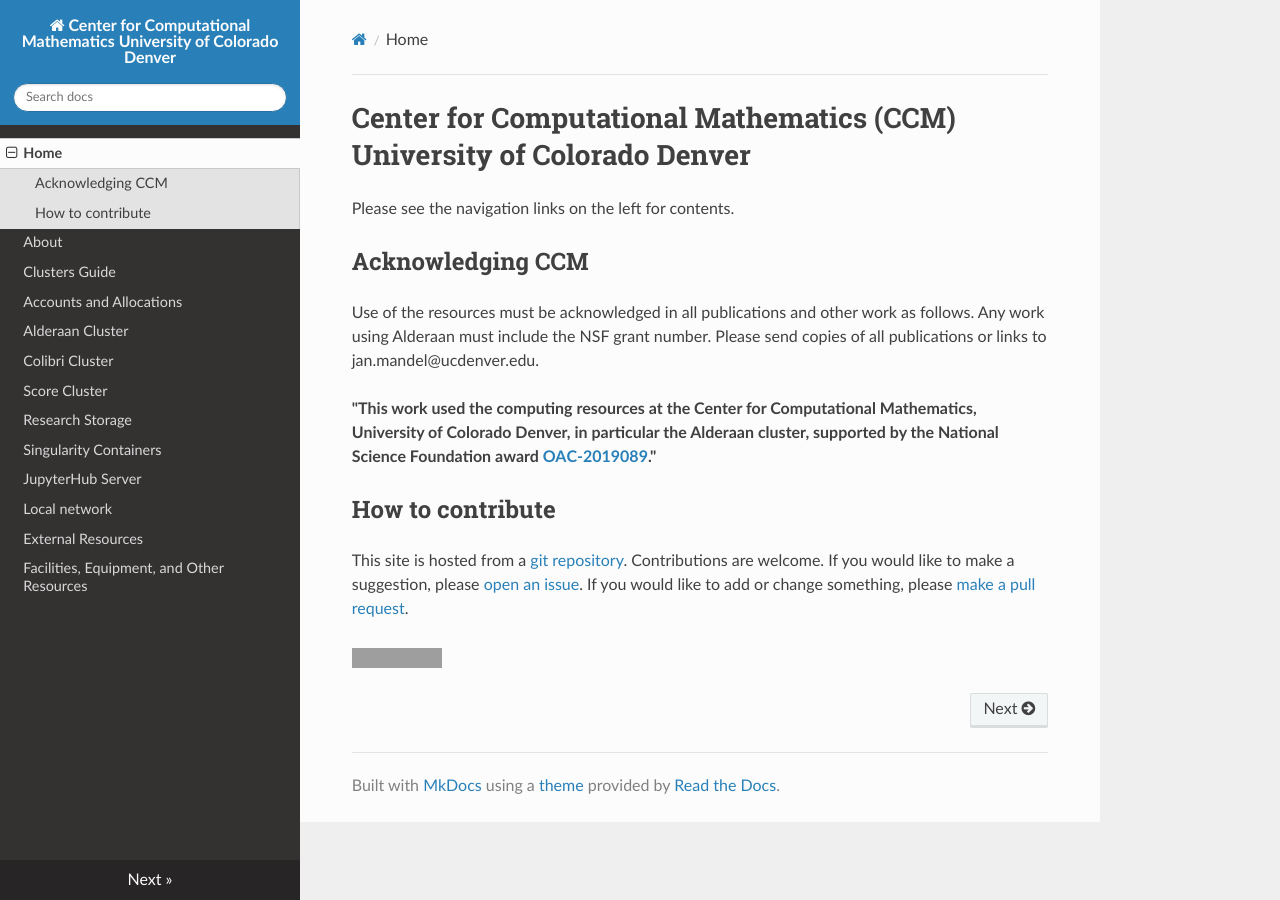
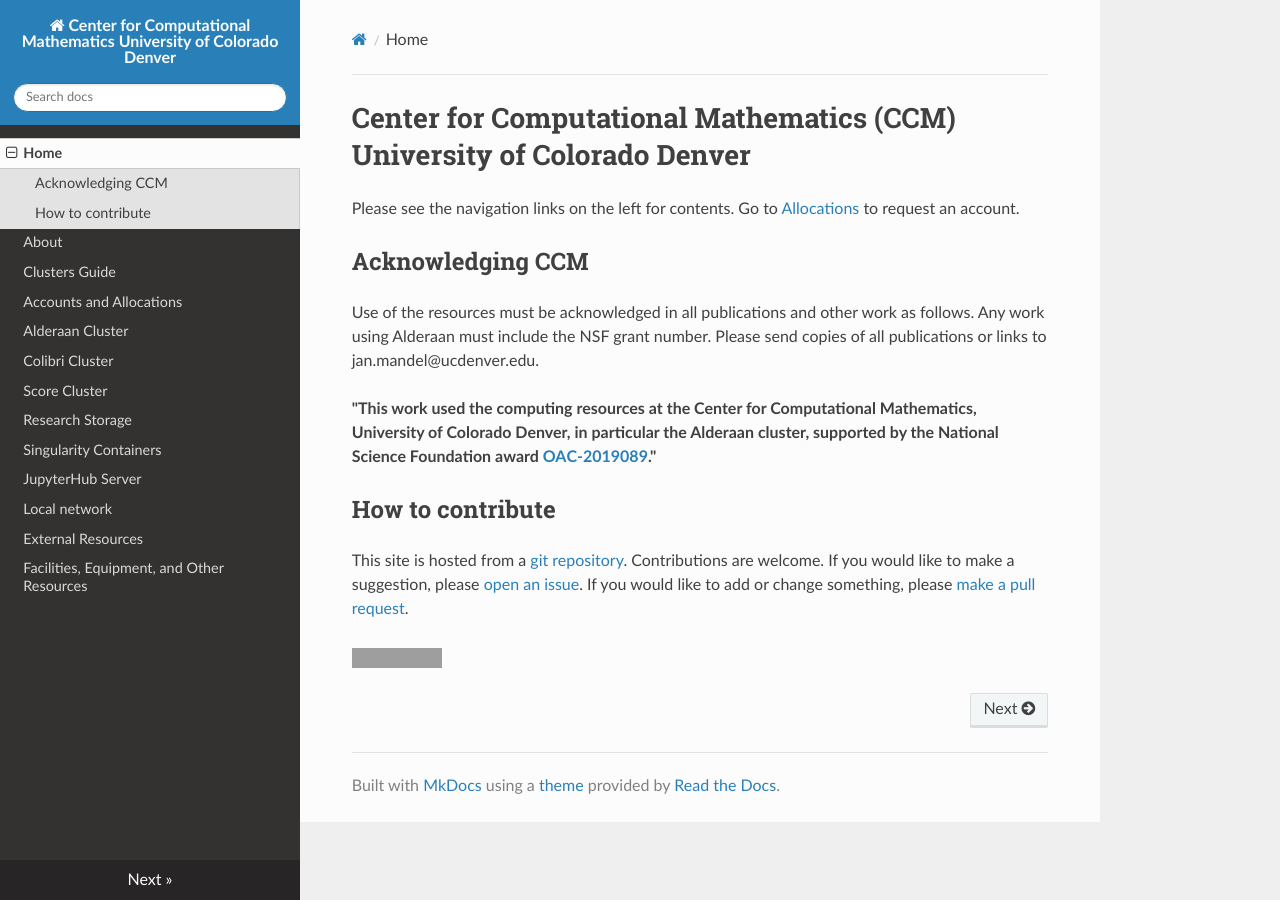
Before and after one commit to ccmucdenver/ccm-docs, an MkDocs documentation site: the page built from docs/index.md, in a window 1280 px wide. Built offline with MkDocs 1.6.1, drawn with Linux system fonts in a browser that asks for light colours; nearby versions of some CDN libraries; grey boxes are pictures that could not be loaded.

Commit message:
Update index.md

```diff
--- a/docs/index.md
+++ b/docs/index.md
@@ -1,6 +1,6 @@
 # Center for Computational Mathematics (CCM) University of Colorado Denver
 
-Please see the navigation links on the left for contents.
+Please see the navigation links on the left for contents. Go to [Allocations](../allocations/) to request an account.
 
 ## Acknowledging CCM
 
```
